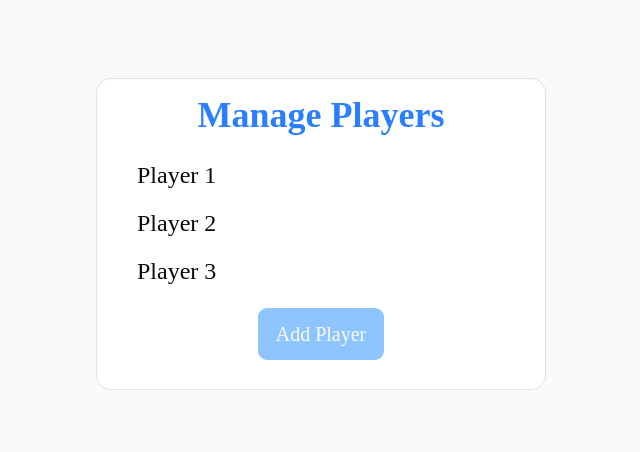
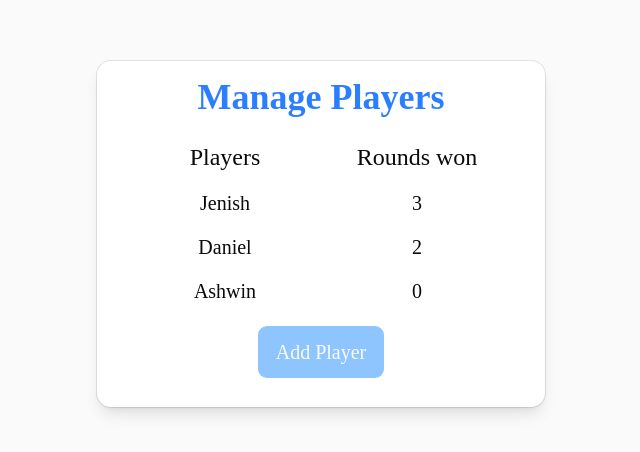
Before and after one commit to jenishpatel-jp/battle-buddies, a Next.js app: page /players in a window 1280 px wide. Shown: the part 166-618 px from the top of the page, without its empty margins (319-959 px from the left). Built offline with nearby package versions, Linux system fonts and the light colour scheme.

Commit message:
Removed the list items. Added infinite loop to the carousel

```diff
--- a/src/app/page.tsx
+++ b/src/app/page.tsx
@@ -13,7 +13,13 @@ export default function Home() {
 
         <div className="flex items-center justify-center w-full max-w-4xl">
 
-          <Carousel className="w-full">
+          <Carousel
+            className="w-full"
+            opts={{
+              align: "start",
+              loop: true,
+            }}
+            >
             <CarouselContent >
               <CarouselItem className="flex items-center justify-center w-full">
                 <BattleHistory />
--- a/src/components/battleHistory/BattleHistory.tsx
+++ b/src/components/battleHistory/BattleHistory.tsx
@@ -3,9 +3,9 @@ import { Card, CardHeader, CardTitle, CardContent } from "@/components/ui/card";
 const BattleHistory = () => {
   return (
     <div className="flex flex-col p-4 m-4 w-full max-w-md">
-      <Card>
+      <Card className="shadow-lg">
         <CardHeader>
-          <CardTitle className="text-center text-4xl text-blue-500 font-semibold">Battle History</CardTitle>
+          <CardTitle className="text-center text-4xl text-blue-500 font-semibold shadow-">Battle History</CardTitle>
         </CardHeader>
 
         <CardContent>
--- a/src/components/players/ManagePlayers.tsx
+++ b/src/components/players/ManagePlayers.tsx
@@ -4,22 +4,21 @@ import { Checkbox } from "../ui/checkbox"
 
 const ManagePlayers = () => {
     return (
-        <Card className="flex flex-col p-4 m-4 w-full max-w-md">
+        <Card className="flex flex-col p-4 m-4 w-full max-w-md shadow-lg">
             <CardHeader >
                 <CardTitle className="text-center text-4xl text-blue-500 font-semibold">Manage Players</CardTitle>
             </CardHeader>
-            <CardContent>
-                <ul>
-                    <li className="flex flow-row">
-                        <h1 className="text-2xl text-left p-2">Player 1</h1>
-                    </li>
-                    <li className="flex flow-row">
-                        <h1 className="text-2xl text-left p-2">Player 2</h1>
-                    </li>
-                    <li className="flex flow-row">
-                        <h1 className="text-2xl text-left p-2">Player 3</h1>
-                    </li>
-                </ul>
+            <CardContent className="h-full">
+                <div className="grid grid-cols-2 gap-4 p-2">
+                    <h2 className="text-2xl text-center">Players</h2>
+                    <h2 className="text-2xl text-center">Rounds won</h2>
+                    <h2 className="text-xl text-center">Jenish</h2>
+                    <h2 className="text-xl text-center">3</h2>
+                    <h2 className="text-xl text-center">Daniel</h2>
+                    <h2 className="text-xl text-center">2</h2>
+                    <h2 className="text-xl text-center">Ashwin</h2>
+                    <h2 className="text-xl text-center">0</h2>
+                </div>
                 <div className=" flex flex-row items-center justify-center ">
                     <Button className="p-3 m-3 w-1/3 h-1/5 bg-blue-300 text-xl">Add Player</Button>
                 </div>
```
